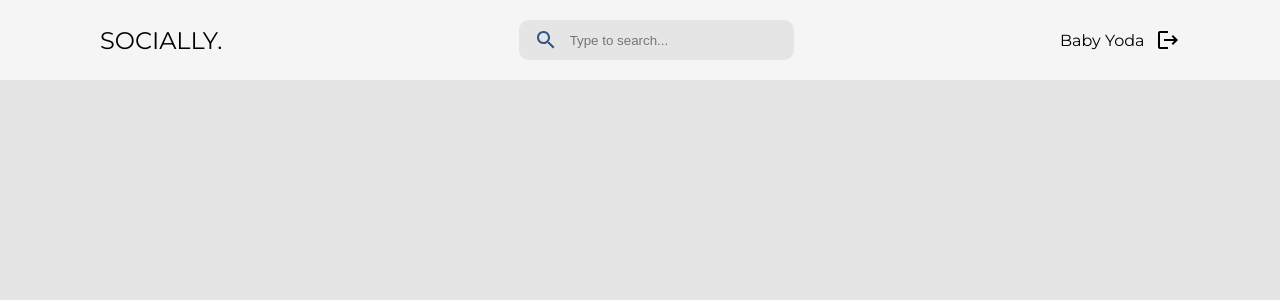
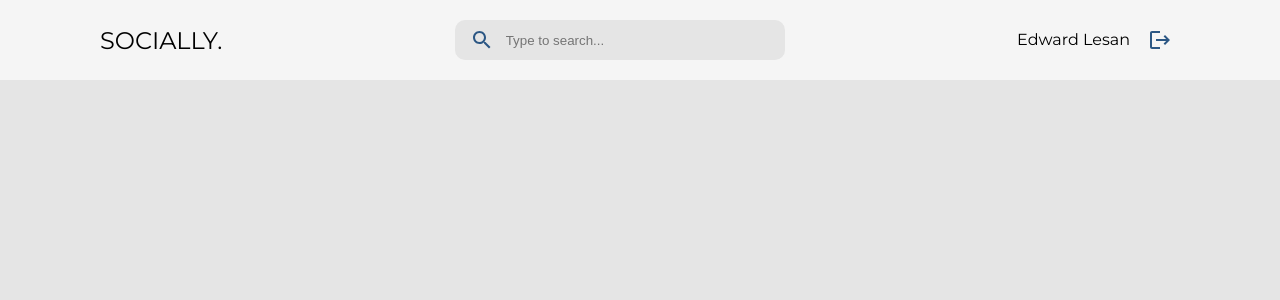
Before and after one commit to edwardlesan/social-media-app, a React (Create React App) app: page /home in a window 1280 px wide. Shown: the top 300 px of the page. Built offline with nearby package versions, Linux system fonts and the light colour scheme.

Commit message:
updated nav

```diff
--- a/src/navbar/Navbar.css
+++ b/src/navbar/Navbar.css
@@ -10,16 +10,71 @@ nav {
 .nav_title {
   font-size: 1.5rem;
   text-transform: uppercase;
+  cursor: pointer;
+}
+
+.nav_search {
+  width: 300px;
+  display: flex;
+  justify-content: flex-start;
+  gap: 10px;
+  align-items: center;
+  background: var(--medium);
+  border-radius: 10px;
+  height: 2.5rem;
+  padding: 0 15px;
+}
+
+.nav_search input {
+  background-color: transparent;
+  border: none;
+  outline: none;
+  height: 100%;
+  width: 100%;
+}
+
+.nav_search input:focus {
+  outline: none;
 }
 
 .nav_auth {
-  width: 120px;
   display: flex;
-  justify-content: space-between;
+  gap: 10px;
+  justify-content: start;
   align-items: center;
 }
 
 .nav_fullname {
   font-weight: 500;
   font-size: 1rem;
+  border-bottom: 2px solid transparent;
 }
+
+.nav_fullname:hover {
+  border-bottom: 2px solid var(--mainDark);
+  cursor: pointer;
+}
+
+@media only screen and (max-width: 992px) {
+  nav {
+    padding: 0 40px;
+  }
+  .nav_search {
+    width: 150px;
+  }
+  .nav_auth {
+    gap: 5px;
+  }
+}
+
+@media only screen and (max-width: 992px) {
+  .nav_search {
+    display: none;
+  }
+}
+
+@media only screen and (max-width: 380px) {
+  .nav_fullname {
+    display: none;
+  }
+}
--- a/src/navbar/Navbar.jsx
+++ b/src/navbar/Navbar.jsx
@@ -1,16 +1,17 @@
-import SearchBar from "./SearchBar";
 import "./Navbar.css";
 import { useDispatch, useSelector } from "react-redux";
 import { setLogout } from "../state";
 import { useNavigate } from "react-router-dom";
 import LogoutIcon from "@mui/icons-material/Logout";
+import { IconButton } from "@mui/material";
+import { Search } from "@mui/icons-material";
 
 const Navbar = () => {
   const dispatch = useDispatch();
   const navigate = useNavigate();
   const user = useSelector((state) => state.user);
   // const fullName = `${user.firstName} ${user.lastName}`;
-  const fullName = "Baby Yoda";
+  const fullName = "Edward Lesan";
 
   return (
     <nav>
@@ -18,11 +19,16 @@ const Navbar = () => {
         Socially.
       </div>
       <div className="nav_search">
-        <SearchBar />
+        <Search sx={{ color: "#2c5784", cursor: "pointer" }} />
+        <input placeholder="Type to search..." />
       </div>
       <div className="nav_auth">
-        <h5 className="nav_fullname">{fullName}</h5>
-        <LogoutIcon />
+        <h5 className="nav_fullname" onClick={() => navigate(`/profile/`)}>
+          {fullName}
+        </h5>
+        <IconButton onClick={() => dispatch(setLogout())}>
+          <LogoutIcon sx={{ color: "#2c5784", cursor: "pointer" }} />
+        </IconButton>
       </div>
     </nav>
   );
--- a/src/navbar/SearchBar.css
+++ /dev/null
@@ -1,28 +0,0 @@
-.search {
-  display: flex;
-  justify-content: flex-start;
-  gap: 10px;
-  align-items: center;
-  width: 100%;
-  background: var(--medium);
-  border-radius: 10px;
-  height: 2.5rem;
-  padding: 0 15px;
-}
-
-.search input {
-  background-color: transparent;
-  border: none;
-  outline: none;
-  height: 100%;
-  width: 100%;
-}
-
-.search input:focus {
-  outline: none;
-}
-
-.search-icon {
-  color: var(--main);
-  cursor: pointer;
-}
--- a/src/navbar/SearchBar.jsx
+++ /dev/null
@@ -1,13 +0,0 @@
-import { Search } from "@mui/icons-material";
-import "./SearchBar.css";
-
-const SearchBar = () => {
-  return (
-    <div className="search">
-      <Search sx={{ color: "#2c5784" }} />
-      <input placeholder="Type to search..." />
-    </div>
-  );
-};
-
-export default SearchBar;
```
